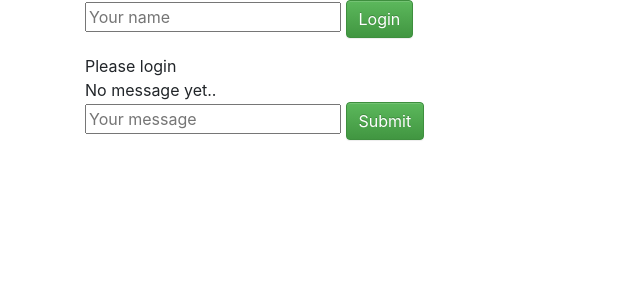
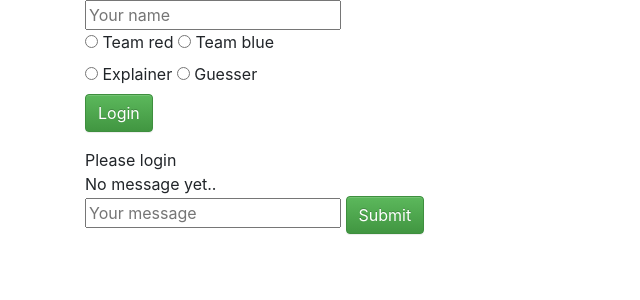
Before and after one commit to dieret/codenames, a Flask app: page / in a window 1280 px wide. Shown: the top 300 px of the page, without its empty margins (0-640 px from the left). Run offline with Flask 2, Linux system fonts and the light colour scheme; some libraries are stand-ins or nearby versions.

Commit message:
Add radio buttons for team/role selection

```diff
--- a/main.py
+++ b/main.py
@@ -100,14 +100,20 @@ def handle_user_connect(json, ):
 
 @socketio.on("login")
 def handle_user_login_event(json):
-    app.logger.info("User logged in: ", json)
+    app.logger.info("User logged in: " + str(json))
+    success = True
+    if not json["user"]:
+        success = False
+    if not "team" in json or not json["team"]:
+        success = False
+    if not "role" in json or not json["role"]:
+        success = False
     return_json = {
         "user": json["user"],
-        "success": True
+        "success": success
     }
     app.logger.debug("Returning json: " + str(return_json))
     socketio.emit('user_login', return_json, callback=messageReceived)
-    update_playground()
 
 
 @socketio.on('chat_message_received')
@@ -138,8 +144,10 @@ def handle_tile_clicked_event(json):
     update_playground()
 
 
-
-def update_playground():
+@socketio.on("request_update_playground")
+def update_playground(json=None):
+    if json is None:
+        json = {}
     socketio.emit('update_playground', {"playground_html": playground.to_html()}, callback=messageReceived)
 
 
--- a/templates/session.html
+++ b/templates/session.html
@@ -29,7 +29,7 @@
             'chat_message_received',
             {
                 message : user_input,
-                user : user
+                user : user,
             }
           );
           $( 'input.message' ).val( '' ).focus();
@@ -41,7 +41,17 @@
           function( e ) {
               e.preventDefault();
               let user_input = $( 'input.user' ).val();
-              socket.emit( 'login', {user : user_input});
+              let team = $('input[name=radio_team]:checked', '#login').val();
+              let role = $('input[name=radio_role]:checked', '#login').val();
+              console.debug(team);
+              socket.emit(
+                  'login',
+                  {
+                      user : user_input,
+                      team: team,
+                      role: role
+                  }
+                );
           }
       );
 
@@ -89,7 +99,7 @@
                 `Welcome ${msg.user}`
             );
             user = msg.user;
-
+            socket.emit("request_update_playground", {user: user});
           }
           else {
               console.log("failure");
@@ -111,6 +121,21 @@
   <form action="" method="POST" id="login">
     <div class="form-group">
       <input type="text" class="user" class="form-control" placeholder="Your name"/>
+
+      <fieldset>
+        <input type="radio" id="radio_team_red" name="radio_team" value="red">
+        <label for="radio_team_red"> Team red</label>
+        <input type="radio" id="radio_team_blue" name="radio_team" value="blue">
+        <label for="radio_team_blue"> Team blue</label>
+      </fieldset>
+
+      <fieldset>
+        <input type="radio" id="radio_role_explainer" name="radio_role" value="explainer">
+        <label for="radio_role_explainer"> Explainer</label>
+        <input type="radio" id="radio_role_guesser" name="radio_role" value="guesser">
+        <label for="radio_role_guesser"> Guesser</label>
+      </fieldset>
+
       <button type="submit" class="btn btn-success">Login</button>
     </div>
   </form>
```
